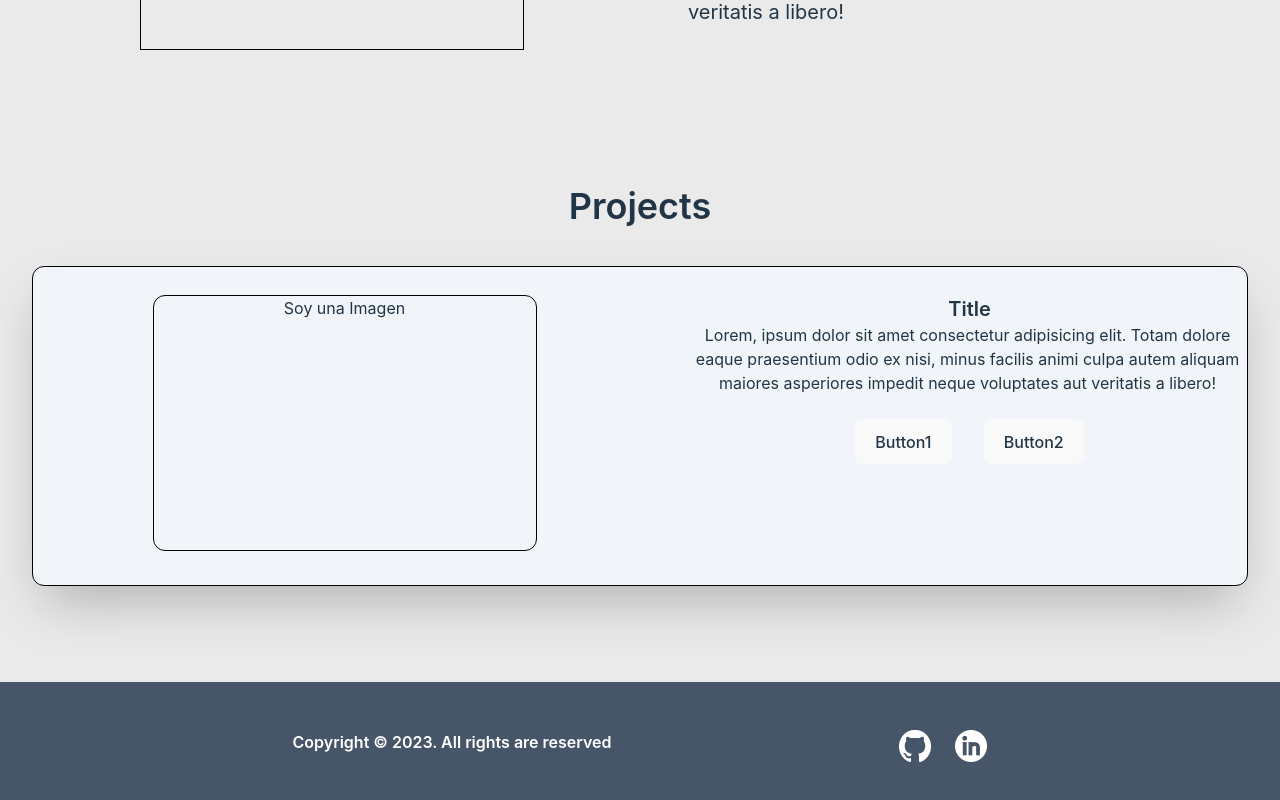
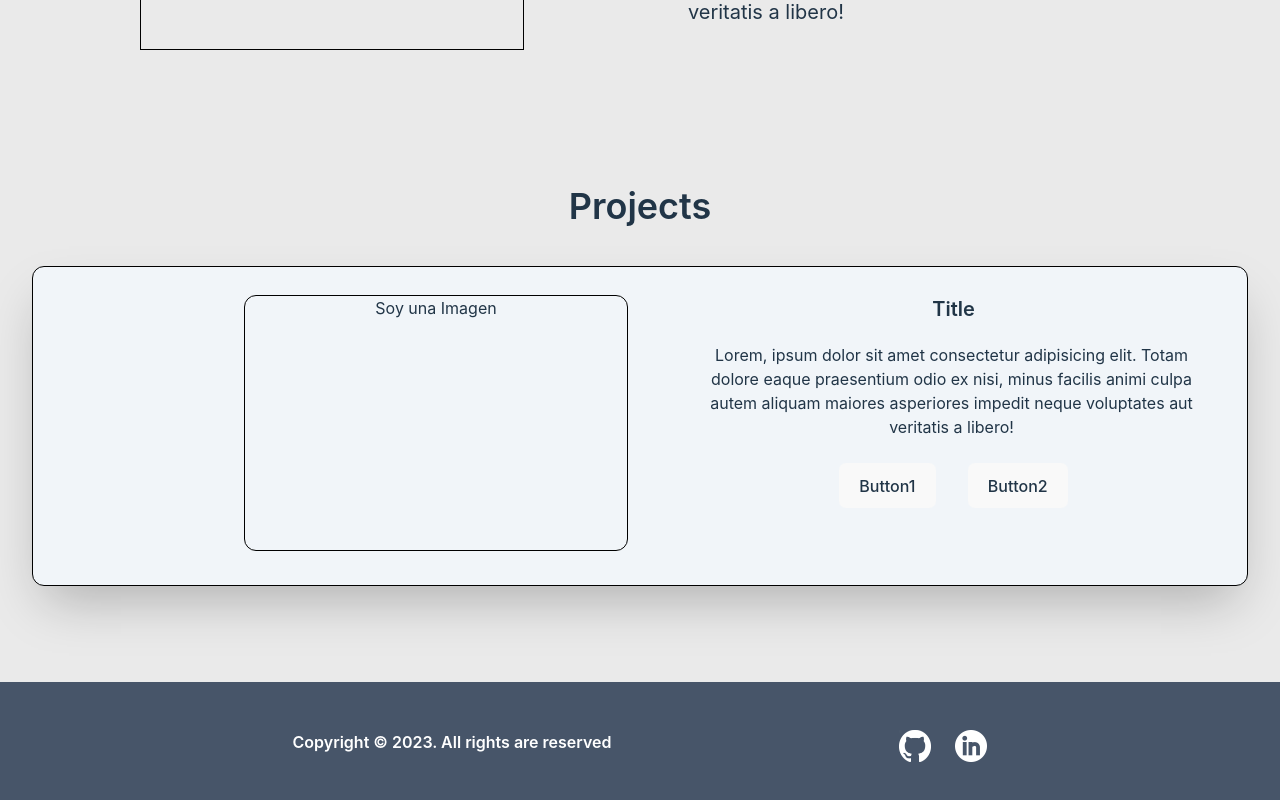
Before and after one commit to denisrold/Portfolio, a React (Vite) app in the folder portfolio/: page / in a window 1280 px wide. Shown: the part 1082-1882 px from the top of the page. Built offline with nearby package versions, Linux system fonts and the light colour scheme.

Commit message:
Responsive proyects

```diff
--- a/portfolio/src/views/Proyects.jsx
+++ b/portfolio/src/views/Proyects.jsx
@@ -6,11 +6,11 @@ const Proyects = () =>{
         <p className="text-4xl font-semibold">Projects</p>
         </div>
             <div className="bg-slate-100 max-w-full mt-10 md:h-80 w-full pt-7 md:pl-2 grid grid-cols-1 gap-4 md:grid-cols-2  mb-24 border border-black rounded-xl shadow-2xl">
-                    <div className="mx-auto md:float-right md:pl-3 col-span-2 md:col-span-1 mb-10">
+                    <div className="mx-auto md:float-right md:pl-3 col-span-2 md:col-span-1 mb-10 md:mr-2">
                         <div className="w-96 h-80 md:w-96 md:h-64 border md:row-span-2 border-black rounded-xl">Soy una Imagen</div>
                     </div>
-                    <div className=" ml-2 col-span-1 md:col-span-1 md:ml-5 w-full">
-                        <p className="text-center ml-auto mr-auto  w-auto text-xl font-semibold">Title</p>
+                    <div className=" ml-2 col-span-1 md:col-span-1 md:ml-5 w-full md:pr-8">
+                        <p className="text-center ml-auto mr-auto  w-auto text-xl font-semibold mb-5">Title</p>
                         <p className="text-center w-auto text-base ml-5  mb-6 mr-6">Lorem, ipsum dolor sit amet consectetur adipisicing elit. Totam dolore eaque praesentium odio ex nisi, minus facilis animi culpa autem aliquam maiores asperiores impedit neque voluptates aut veritatis a libero!</p>
                         <div className="ml-auto mr-auto w-80 space-x-8 mb-6 md:mb-0">
                             <button>Button1</button>
```
